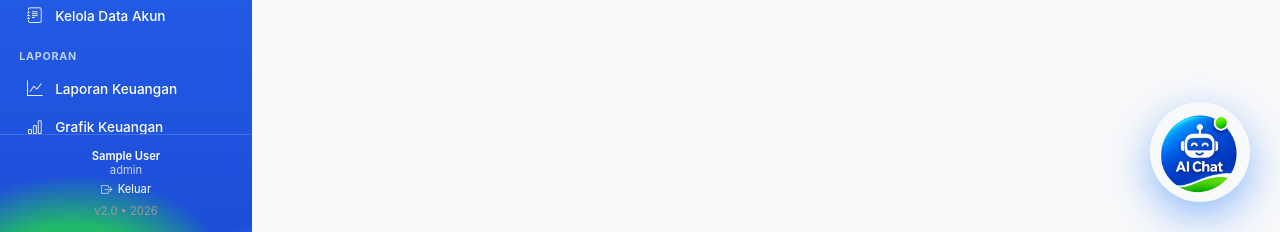
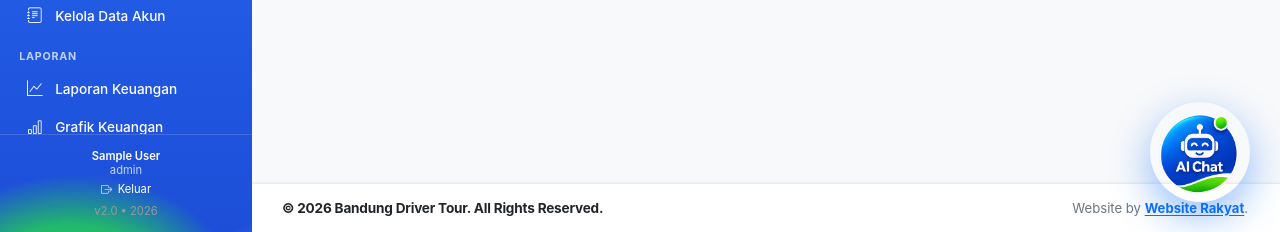
Before and after one commit to herurizkyfajar/keuanganbdt, a PHP site: page /items.php in a window 1280 px wide; the page is wider, and only the part inside the window is pictured. Shown: the part 568-800 px from the top of that part. Run offline with PHP 8.4, Linux system fonts and the light colour scheme; the visitor is signed in with stand-in values (Sample User, id 1); data that the repository does not hold is empty; a stand-in replaces the project's code that opens the database connection.

Commit message:
Tambah footer semua halaman: copyright Bandung Driver Tour dan Website Rakyat link

```diff
--- a/assets/css/style.css
+++ b/assets/css/style.css
@@ -143,6 +143,7 @@ a:hover { color: var(--primary-hover); }
   padding: 1.5rem 2rem;
   max-width: none;
   width: 100%;
+  padding-bottom: 4rem; /* ruang untuk footer fixed di bawah */
 }
 
 /* ---------- Page Header ---------- */
@@ -982,3 +983,67 @@ table.mdlg-table { width: 100%; border-collapse: collapse; table-layout: fixed;
 .table-responsive table { min-width: 600px; }
 #txLines { min-width: 700px; }
 #txLines td input, #txLines td select { width: 100%; box-sizing: border-box; }
+
+/* ---------- Footer halaman ---------- */
+.app-footer {
+  position: fixed;
+  bottom: 0;
+  left: 250px;
+  right: 0;
+  border-top: 1px solid var(--border);
+  background: #ffffff;
+  color: var(--muted);
+  font-size: 0.85rem;
+  padding: 1rem 2rem;
+  box-shadow: 0 -1px 3px rgba(15,23,42,0.04);
+  z-index: 50;
+}
+@media (max-width: 991px) {
+  .app-footer { left: 0; }
+}
+.footer-container {
+  display: flex;
+  justify-content: space-between;
+  align-items: center;
+  flex-wrap: nowrap;
+  gap: 0.75rem;
+  max-width: 1400px;
+  margin: 0 auto;
+  width: 100%;
+  min-width: 0;
+}
+.footer-copyright {
+  font-weight: 700;
+  color: var(--text);
+  letter-spacing: -0.2px;
+  white-space: nowrap;
+  min-width: 0;
+  overflow: hidden;
+}
+.footer-credit a {
+  color: var(--primary);
+  font-weight: 700;
+  text-decoration: underline;
+  text-underline-offset: 2px;
+  transition: color 0.2s ease, text-decoration-color 0.2s ease;
+  white-space: nowrap;
+}
+.footer-credit a:hover {
+  color: var(--primary-hover);
+  text-decoration-color: var(--primary-hover);
+}
+/* kecilkan teks kredit agar tidak bersaing dengan copyright */
+.footer-credit {
+  font-size: 0.82rem;
+  color: var(--muted);
+  white-space: nowrap;
+  min-width: 0;
+  overflow: hidden;
+  margin-left: auto;
+}
+@media (max-width: 640px) {
+  .app-footer { padding: 1rem 1.25rem; }
+  .footer-container { flex-direction: row; align-items: center; gap: 0.5rem; flex-wrap: nowrap; min-width: 0; }
+  .footer-copyright, .footer-credit { font-size: 0.78rem; white-space: nowrap; min-width: 0; overflow: hidden; }
+  .footer-credit { margin-left: auto; }
+}
--- a/includes/footer.php
+++ b/includes/footer.php
@@ -17,6 +17,13 @@ $aiStatusText = $aiEnabled ? 'AKTIF' : 'OFF';
     </div>
   </main>
 </div>
+
+<footer class="app-footer">
+  <div class="footer-container">
+    <div class="footer-copyright">© 2026 Bandung Driver Tour. All Rights Reserved.</div>
+    <div class="footer-credit">Website by <a href="http://websiterakyat.id/" target="_blank" rel="noopener noreferrer">Website Rakyat</a>.</div>
+  </div>
+</footer>
 
 <script src="https://cdn.jsdelivr.net/npm/bootstrap@5.3.2/dist/js/bootstrap.bundle.min.js"></script>
 <script src="assets/js/main.js"></script>
```
Also changed, not shown: login.php (+65 -0 lines).
